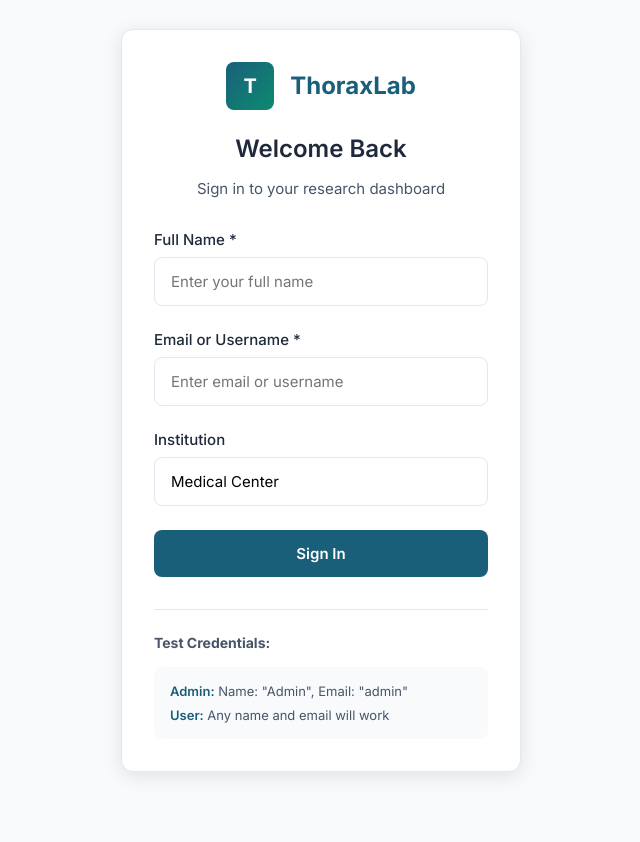
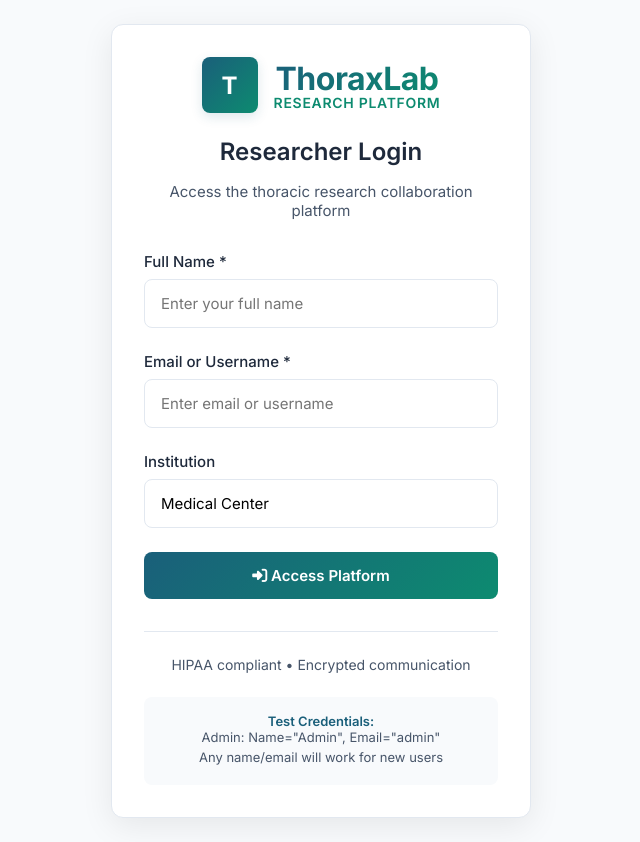
Before and after one commit to Baraka124/ThoraxLab, a website: page public/login.html in a window 1280 px wide. Shown: the whole page, without its empty margins (319-959 px from the left). Before the commit the page ends 800 px from the top, so only its background shows below. Drawn offline with Linux system fonts and the light colour scheme.

Commit message:
Update login.html

```diff
--- a/public/login.html
+++ b/public/login.html
@@ -5,6 +5,7 @@
     <meta name="viewport" content="width=device-width, initial-scale=1.0">
     <title>Login | ThoraxLab</title>
     <link href="https://fonts.googleapis.com/css2?family=Inter:wght@300;400;500;600;700&display=swap" rel="stylesheet">
+    <link rel="stylesheet" href="https://cdnjs.cloudflare.com/ajax/libs/font-awesome/6.4.0/css/all.min.css">
     <style>
         :root {
             --thorax-primary: #1A5F7A;
@@ -40,14 +41,14 @@
 
         .login-container {
             width: 100%;
-            max-width: 400px;
+            max-width: 420px;
         }
 
         .login-card {
             background: var(--card-white);
             border-radius: var(--radius-lg);
             padding: var(--space-xl);
-            box-shadow: 0 4px 20px rgba(0, 0, 0, 0.1);
+            box-shadow: 0 8px 32px rgba(0, 0, 0, 0.08);
             border: 1px solid var(--border-subtle);
         }
 
@@ -62,14 +63,12 @@
             justify-content: center;
             gap: var(--space-md);
             margin-bottom: var(--space-lg);
-            color: var(--thorax-primary);
-            font-size: 1.5rem;
-            font-weight: 700;
+            text-decoration: none;
         }
 
-        .logo-badge {
-            width: 48px;
-            height: 48px;
+        .logo-mark {
+            width: 56px;
+            height: 56px;
             background: linear-gradient(135deg, var(--thorax-primary), var(--thorax-secondary));
             border-radius: var(--radius-md);
             display: flex;
@@ -77,7 +76,27 @@
             justify-content: center;
             color: white;
             font-weight: 800;
-            font-size: 1.25rem;
+            font-size: 1.5rem;
+            box-shadow: 0 4px 12px rgba(26, 95, 122, 0.15);
+        }
+
+        .logo-text {
+            font-size: 2rem;
+            font-weight: 800;
+            background: linear-gradient(135deg, var(--thorax-primary), var(--thorax-secondary));
+            -webkit-background-clip: text;
+            -webkit-text-fill-color: transparent;
+            background-clip: text;
+            letter-spacing: -0.5px;
+        }
+
+        .logo-tagline {
+            font-size: 0.875rem;
+            font-weight: 600;
+            color: var(--thorax-secondary);
+            text-transform: uppercase;
+            letter-spacing: 0.05em;
+            margin-top: -4px;
         }
 
         .login-title {
@@ -123,7 +142,7 @@
         .btn {
             width: 100%;
             padding: 0.875rem;
-            background: var(--thorax-primary);
+            background: linear-gradient(135deg, var(--thorax-primary), var(--thorax-secondary));
             color: white;
             border: none;
             border-radius: var(--radius-md);
@@ -131,11 +150,12 @@
             font-size: 0.9375rem;
             font-weight: 600;
             cursor: pointer;
-            transition: background 0.2s;
+            transition: all 0.2s;
         }
 
-        .btn:hover {
-            background: #14485E;
+        .btn:hover:not(:disabled) {
+            transform: translateY(-2px);
+            box-shadow: 0 4px 12px rgba(26, 95, 122, 0.2);
         }
 
         .btn:disabled {
@@ -143,10 +163,38 @@
             cursor: not-allowed;
         }
 
+        .login-footer {
+            margin-top: var(--space-xl);
+            padding-top: var(--space-lg);
+            border-top: 1px solid var(--border-subtle);
+            text-align: center;
+            font-size: 0.875rem;
+            color: var(--text-medium);
+        }
+
+        .test-credentials {
+            background: var(--background-gray);
+            border-radius: var(--radius-md);
+            padding: var(--space-md);
+            margin-top: var(--space-lg);
+            font-size: 0.8125rem;
+        }
+
+        .test-title {
+            font-weight: 600;
+            color: var(--thorax-primary);
+            margin-bottom: var(--space-xs);
+        }
+
+        .test-item {
+            margin-bottom: 0.25rem;
+            color: var(--text-medium);
+        }
+
         .error-message {
             color: #EF4444;
             font-size: 0.875rem;
-            margin-top: 0.25rem;
+            margin-top: 0.5rem;
             display: none;
         }
 
@@ -154,37 +202,20 @@
             display: block;
         }
 
-        .test-credentials {
-            margin-top: var(--space-xl);
-            padding-top: var(--space-lg);
-            border-top: 1px solid var(--border-subtle);
-        }
+        @media (max-width: 480px) {
+            .login-card {
+                padding: var(--space-lg);
+            }
 
-        .test-credentials h4 {
-            font-size: 0.875rem;
-            color: var(--text-medium);
-            margin-bottom: var(--space-md);
-        }
+            .logo-text {
+                font-size: 1.75rem;
+            }
 
-        .credentials-list {
-            background: var(--background-gray);
-            border-radius: var(--radius-md);
-            padding: var(--space-md);
-            font-size: 0.8125rem;
-        }
-
-        .credential-item {
-            margin-bottom: 0.5rem;
-            color: var(--text-medium);
-        }
-
-        .credential-item:last-child {
-            margin-bottom: 0;
-        }
-
-        .credential-label {
-            font-weight: 600;
-            color: var(--thorax-primary);
+            .logo-mark {
+                width: 48px;
+                height: 48px;
+                font-size: 1.25rem;
+            }
         }
     </style>
 </head>
@@ -193,11 +224,14 @@
         <div class="login-card">
             <div class="login-header">
                 <div class="logo">
-                    <div class="logo-badge">T</div>
-                    <span>ThoraxLab</span>
+                    <div class="logo-mark">T</div>
+                    <div>
+                        <div class="logo-text">ThoraxLab</div>
+                        <div class="logo-tagline">Research Platform</div>
+                    </div>
                 </div>
-                <h1 class="login-title">Welcome Back</h1>
-                <p class="login-subtitle">Sign in to your research dashboard</p>
+                <h1 class="login-title">Researcher Login</h1>
+                <p class="login-subtitle">Access the thoracic research collaboration platform</p>
             </div>
 
             <form id="loginForm">
@@ -229,19 +263,19 @@
                 </div>
 
                 <button type="submit" class="btn" id="loginBtn">
-                    Sign In
+                    <i class="fas fa-sign-in-alt"></i> Access Platform
                 </button>
+
+                <div class="error-message" id="loginError"></div>
             </form>
 
-            <div class="test-credentials">
-                <h4>Test Credentials:</h4>
-                <div class="credentials-list">
-                    <div class="credential-item">
-                        <span class="credential-label">Admin:</span> Name: "Admin", Email: "admin"
-                    </div>
-                    <div class="credential-item">
-                        <span class="credential-label">User:</span> Any name and email will work
-                    </div>
+            <div class="login-footer">
+                <p>HIPAA compliant • Encrypted communication</p>
+
+                <div class="test-credentials">
+                    <div class="test-title">Test Credentials:</div>
+                    <div class="test-item">Admin: Name="Admin", Email="admin"</div>
+                    <div class="test-item">Any name/email will work for new users</div>
                 </div>
             </div>
         </div>
@@ -255,15 +289,17 @@
             const email = document.getElementById('email').value.trim();
             const institution = document.getElementById('institution').value.trim();
             const loginBtn = document.getElementById('loginBtn');
+            const errorDisplay = document.getElementById('loginError');
 
             if (!name || !email) {
-                alert('Name and email are required.');
+                errorDisplay.textContent = 'Name and email are required.';
+                errorDisplay.classList.add('show');
                 return;
             }
 
-            // Disable button
+            errorDisplay.classList.remove('show');
             loginBtn.disabled = true;
-            loginBtn.textContent = 'Signing in...';
+            loginBtn.innerHTML = '<i class="fas fa-spinner fa-spin"></i> Authenticating...';
 
             try {
                 const response = await fetch('/api/login', {
@@ -274,26 +310,26 @@
                     body: JSON.stringify({
                         name,
                         email,
-                        institution
+                        institution: institution || 'Medical Center'
                     })
                 });
 
                 const data = await response.json();
 
                 if (data.success) {
-                    // Login successful, redirect to dashboard
                     window.location.href = '/';
                 } else {
-                    // Show error
-                    alert(data.error || 'Login failed. Please try again.');
+                    errorDisplay.textContent = data.error || 'Login failed. Please try again.';
+                    errorDisplay.classList.add('show');
                     loginBtn.disabled = false;
-                    loginBtn.textContent = 'Sign In';
+                    loginBtn.innerHTML = '<i class="fas fa-sign-in-alt"></i> Access Platform';
                 }
             } catch (error) {
                 console.error('Login error:', error);
-                alert('Network error. Please check your connection and try again.');
+                errorDisplay.textContent = 'Network error. Please check your connection and try again.';
+                errorDisplay.classList.add('show');
                 loginBtn.disabled = false;
-                loginBtn.textContent = 'Sign In';
+                loginBtn.innerHTML = '<i class="fas fa-sign-in-alt"></i> Access Platform';
             }
         });
     </script>
```
